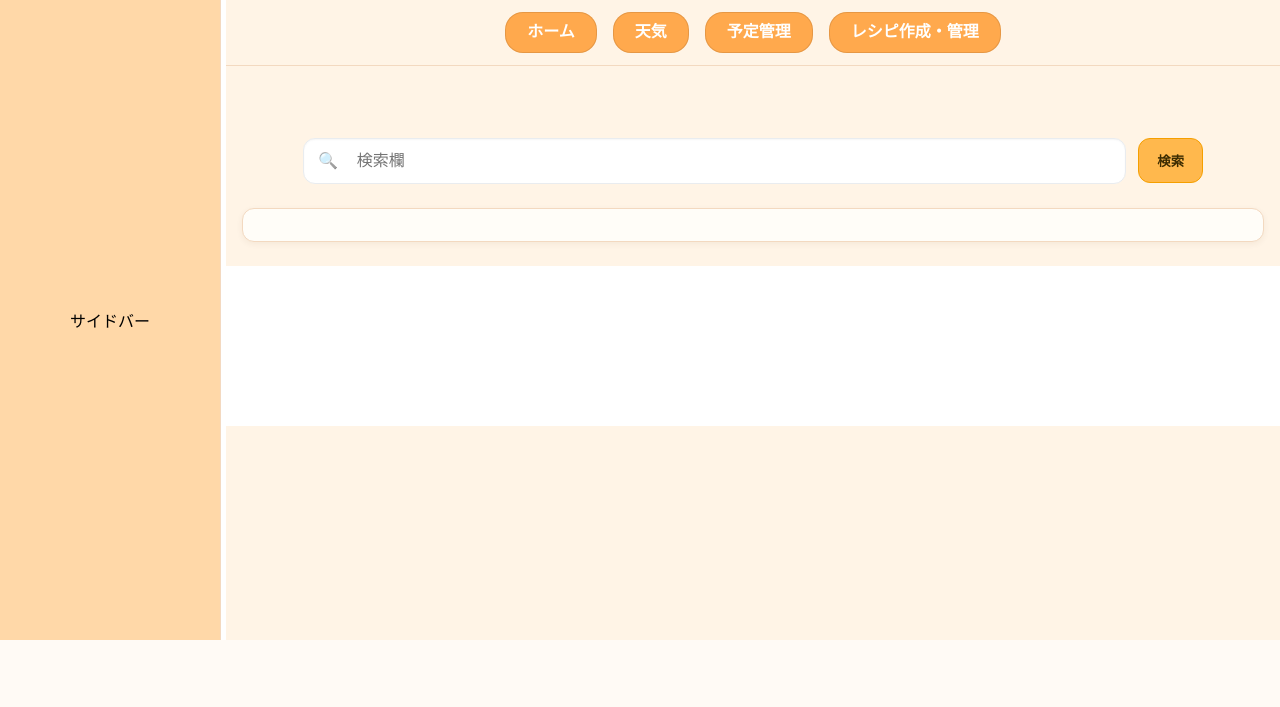
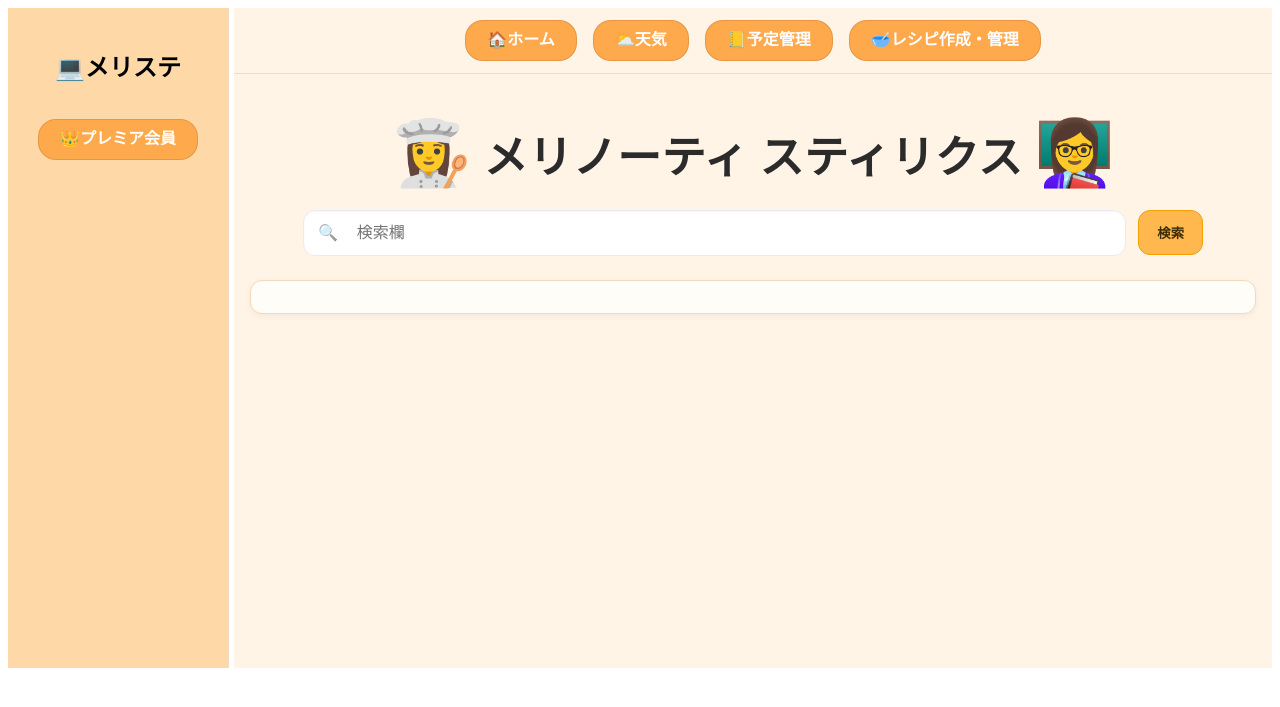
Before and after one commit to akuseru1/attarabennrinasaito, a Flask app: page / in a window 1280 px wide. Shown: the top 707 px of the page. Run offline with Flask 3, Linux system fonts and the light colour scheme.

Commit message:
トップページデザイン変更

```diff
--- a/static/css/style.css
+++ b/static/css/style.css
@@ -1,3 +1,4 @@
+bottom-spacer
 body {
     margin: 0;
     font-family: "Hiragino Sans", "Yu Gothic", sans-serif;
@@ -11,9 +12,12 @@
     height:auto;
     text-align:center;
     display:flex;
+    flex-direction: column;
     align-items:center;
-    justify-content:center;
+    justify-content:flex-start;
     border-right: 1px solid #f3d9c0;
+    padding-top: 20px;
+    gap: 16px;
   }
   .content {
     background-color:#fff4e6;
@@ -46,7 +50,7 @@
   }
 
   /* 置き換え: nav button → nav a */
-  nav a {
+  nav a, .side a {
     text-decoration: none;
     display: inline-block;
     padding: 10px 16px;
@@ -60,14 +64,14 @@
     box-shadow: inset 0 0 0 1px rgba(90,52,16,0.15);
     font-size: clamp(14px, 2.5vw, 16px);
     line-height: 1.3;
-    text-align: center;        /* 複数行の中央揃え */
-    white-space: normal;       /* 改行を許可 */
-    overflow-wrap: anywhere;   /* 長文でもはみ出さない */
+    text-align: center;
+    white-space: normal;
+    overflow-wrap: anywhere;
     max-width: 100%;
   }
-  nav a:hover { background:#ffc078; transform:translateY(-2px); box-shadow:0 4px 12px rgba(90,52,16,0.15); }
-  nav a:focus-visible { outline:2px solid #ffa94d; outline-offset:2px; }
-  nav a.active { background:#ffa94d; color:#fff; }
+  nav a:hover, .side a:hover { background:#ffc078; transform:translateY(-2px); box-shadow:0 4px 12px rgba(90,52,16,0.15); }
+  nav a:focus-visible, .side a:focus-visible { outline:2px solid #ffa94d; outline-offset:2px; }
+  nav a.active, .side a.active { background:#ffa94d; color:#fff; }
 
   /* 幅640px以上: 少し余白を拡大 */
   @media (min-width: 640px) {
@@ -75,7 +79,7 @@
       gap: 14px 14px;
       padding: 0 16px;
     }
-    nav a {
+    nav a, .side a {
       padding: 10px 18px;
       font-size: 16px;
     }
@@ -86,7 +90,7 @@
     nav {
       gap: 16px 16px;
     }
-    nav a {
+    nav a, .side a {
       padding: 10px 22px;
     }
   }
@@ -235,9 +239,3 @@
     width: 100%;
   }
 }
-
-/* 下部の白い余白（画面高さの1/5） */
-.bottom-spacer {
-  height: 20vh;
-  background: #fff;
-}
--- a/templates/index.html
+++ b/templates/index.html
@@ -9,23 +9,25 @@
 <body>
 <article>
   <div class="side">
-    <p>サイドバー</p>
+    <h1>💻メリステ</h1>
+    <a class="active" href="{{ url_for('index') }}">👑プレミア会員</a>
   </div>
     <div class="content">
       <header>
         <nav>
-          <a class="active" href="{{ url_for('index') }}">ホーム</a>
-          <a class="active" href="{{ url_for('tenki') }}">天気</a>
-          <a class="active" href="{{ url_for('yotei') }}">予定管理</a>
-          <a class="active" href="{{ url_for('resipi') }}">レシピ作成・管理</a>
+          <a class="active" href="{{ url_for('index') }}">🏠ホーム</a>
+          <a class="active" href="{{ url_for('tenki') }}">⛅️天気</a>
+          <a class="active" href="{{ url_for('yotei') }}">📒予定管理</a>
+          <a class="active" href="{{ url_for('resipi') }}">🥣レシピ作成・管理</a>
         </nav>
       </header>
 
       <div class="main">
         <section class="hero">
           <div class="brand">
-            <span class="brand-icon"></span>
-            <span class="brand-text"></span>
+            <span class="brand-icon">👩‍🍳</span>
+            <span class="brand-text">メリノーティ スティリクス</span>
+            <span class="brand-icon">👩‍🏫</span>
           </div>
           <form class="search-bar" action="#" method="get" onsubmit="return false;">
             <div class="search-input">
@@ -40,7 +42,6 @@
 
         </section>
       </div>
-      <div class="bottom-spacer" aria-hidden="true"></div>
     </div>
 </article>
 </body>
```
